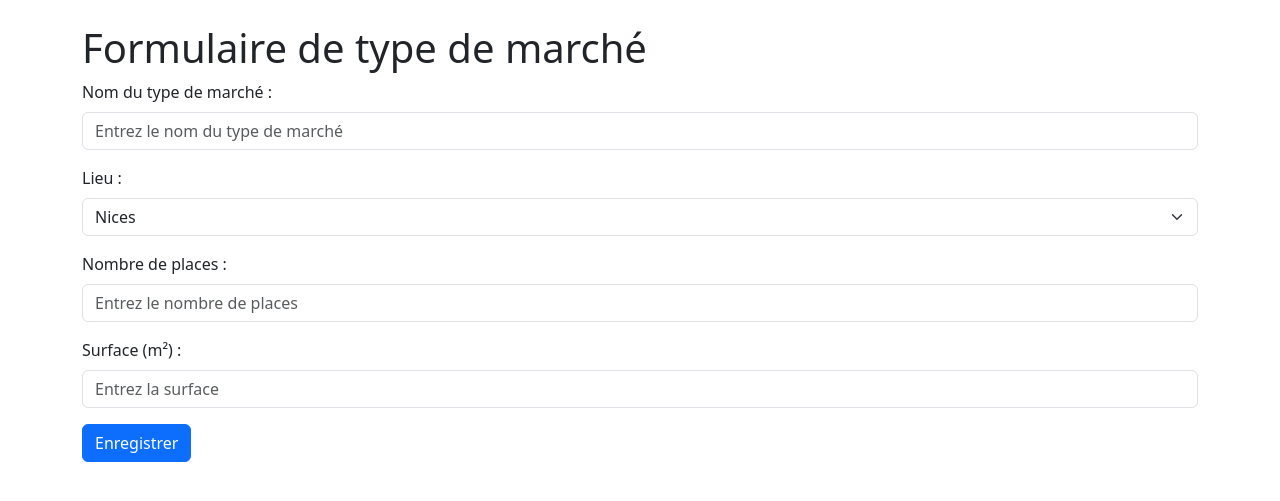
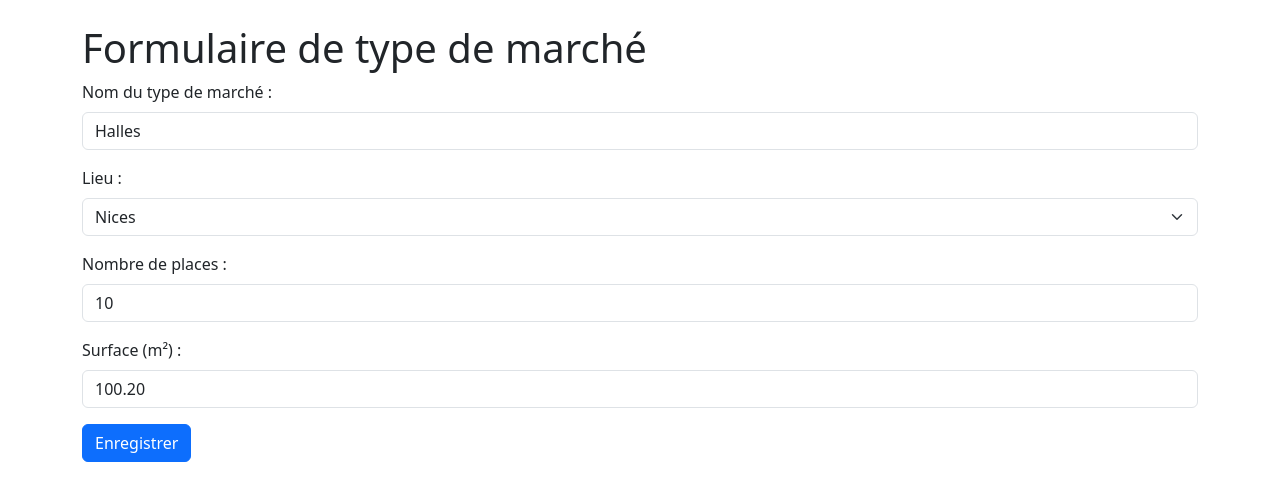
Before and after one commit to bdidier3/SAE1_04, a Flask app: page /type-marche/edit?id_type_marche=3 in a window 1280 px wide. Shown: the top 501 px of the page. Run offline with Flask 3, Linux system fonts and the light colour scheme; data comes from the database, SQL or seed files in the repository.

Commit message:
Modif edit : typemarche #2

```diff
--- a/app.py
+++ b/app.py
@@ -92,7 +92,7 @@ def delete_typemarche():
 @app.route('/type-marche/edit', methods=['GET'])
 def edit_typemarche():
     mycursor = get_db().cursor()
-    id_type_marche = request.args.get('id', '')
+    id_type_marche = request.args.get('id_type_marche', '')
     sql = """
         SELECT id_type_marche, Libelle_type_marche, nombre_place_type_marche, surface_type_marche, id_lieu
         FROM type_marche
@@ -109,7 +109,7 @@ def edit_typemarche():
 def valid_edit_typemarche():
     mycursor = get_db().cursor()
     Libelle_type_marche = request.form.get('Libelle_type_marche', '')
-    id_type_marche = request.form.get('id', '')
+    id_type_marche = request.form.get('id_type_marche', '')  # Utilisez form pour récupérer la valeur depuis le formulaire
     id_lieu = request.form.get('id_lieu', '')
     nombre_place_type_marche = request.form.get('nombre_place_type_marche', '')
     surface_type_marche = request.form.get('surface_type_marche', '')
--- a/templates/typemarche/edit_typemarche.html
+++ b/templates/typemarche/edit_typemarche.html
@@ -12,7 +12,7 @@
         <h1>Formulaire de type de marché</h1>
         <form action="/type-marche/edit" method="post">
     <!-- Champ caché pour l'ID -->
-    <input type="hidden" name="id" value="{{ type_marche['id_type_marche'] }}">
+<input type="hidden" name="id_type_marche" value="{{ type_marche['id_type_marche'] }}">
 
     <!-- Champ pour le Libellé -->
     <div class="mb-3">
--- a/templates/typemarche/show_typemarche.html
+++ b/templates/typemarche/show_typemarche.html
@@ -34,7 +34,7 @@
                 <td>{{ typemarches.nombre_place_type_marche}}</td>
                 <td>{{ typemarches.surface_type_marche}}</td>
                 <td>
-                      <a href="/type-marche/edit?id={{ typemarches.id_type_marche }}">editer</a>&nbsp;
+                      <a href="/type-marche/edit?id_type_marche={{ typemarches.id_type_marche }}">editer</a>&nbsp;
                       <a href="/type-marche/delete?id={{ typemarches.id_type_marche }}" >supprimer</a>
                   </td>
             </tr>
```
